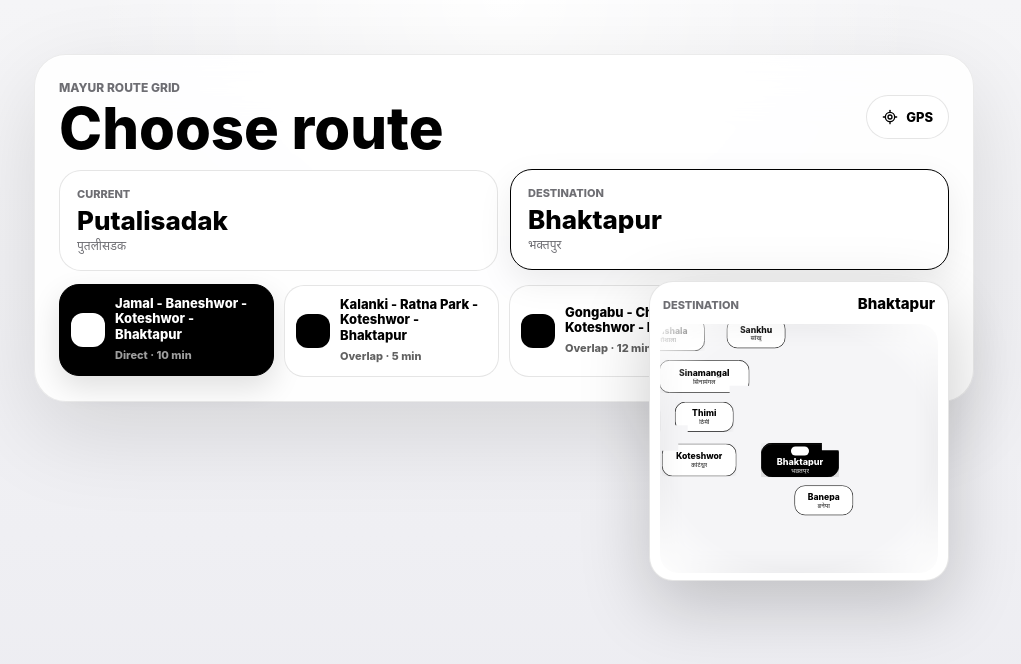
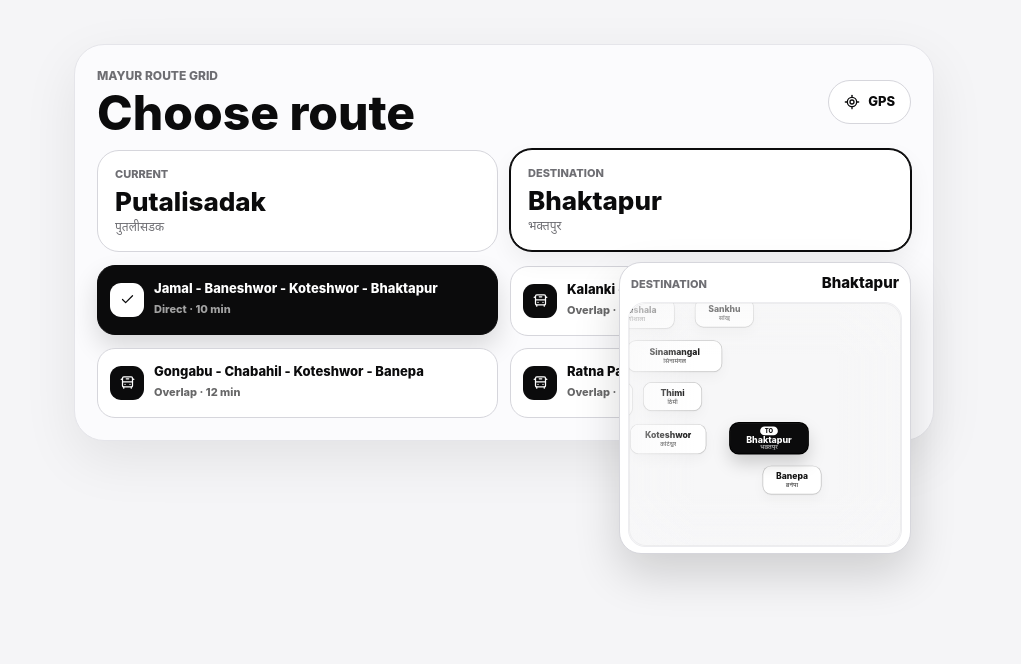
Before and after one commit to lekhakustav/GPS-bus-tracking-system, a Next.js app: page /button in a window 1280 px wide. Both pictures are taken after a click on the button "GPS". Shown: the top 664 px of the page, without its empty margins (136-1157 px from the left). Built offline with nearby package versions, Linux system fonts and the light colour scheme.

Commit message:
Simplify route selector word cloud

```diff
--- a/src/app/button/route-selector-prototype.tsx
+++ b/src/app/button/route-selector-prototype.tsx
@@ -2,11 +2,10 @@
 
 import { AnimatePresence, motion } from "framer-motion";
 import { BusFront, Check, LocateFixed } from "lucide-react";
-import { type CSSProperties, useMemo, useState } from "react";
+import { type CSSProperties, useEffect, useMemo, useRef, useState } from "react";
 import styles from "./route-selector.module.css";
 
 type SelectorMode = "from" | "to";
-type TileShape = "rect" | "stepNE" | "stepNW" | "stepSE" | "stepSW" | "notch";
 type TileSize = "compact" | "standard" | "wide" | "hub";
 
 type Place = {
@@ -83,17 +82,24 @@ const routes: BusRoute[] = [
 ];
 
 const tileSizes: Record<TileSize, { width: number; height: number }> = {
-  compact: { width: 82, height: 42 },
-  standard: { width: 104, height: 46 },
-  wide: { width: 126, height: 46 },
-  hub: { width: 138, height: 54 },
+  compact: { width: 82, height: 40 },
+  standard: { width: 106, height: 42 },
+  wide: { width: 132, height: 44 },
+  hub: { width: 144, height: 48 },
 };
 
 const mapScale = 0.72;
+const edgeBand = 0.34;
+const scrollBounds = {
+  minX: -265,
+  maxX: 24,
+  minY: -110,
+  maxY: 24,
+};
 
 const placeById = new Map(places.map((place) => [place.id, place]));
 
-function tileMetrics(place: Place, index: number) {
+function tileMetrics(place: Place) {
   const letters = place.name.replace(/\s/g, "").length;
   const neighborCount = place.neighbors.length;
   let size: TileSize = "compact";
@@ -102,13 +108,7 @@ function tileMetrics(place: Place, index: number) {
   else if (letters >= 10) size = "wide";
   else if (letters >= 7 || neighborCount >= 3) size = "standard";
 
-  let shape: TileShape = "rect";
-  if (neighborCount >= 4) shape = "notch";
-  else if (letters >= 10) shape = "stepSE";
-  else if (neighborCount === 3) shape = index % 2 === 0 ? "stepNE" : "stepNW";
-  else if (neighborCount === 2) shape = index % 2 === 0 ? "rect" : "stepSW";
-
-  return { ...tileSizes[size], size, shape };
+  return { ...tileSizes[size], size };
 }
 
 function routeScore(route: BusRoute, fromId: string, toId: string) {
@@ -133,9 +133,26 @@ function selectorTitle(mode: SelectorMode) {
   return mode === "from" ? "Current" : "Destination";
 }
 
+function clamp(value: number, min: number, max: number) {
+  return Math.min(max, Math.max(min, value));
+}
+
+function edgeIntent(value: number) {
+  if (value < edgeBand) {
+    const distance = clamp((edgeBand - value) / edgeBand, 0, 1);
+    return -(distance * distance * (3 - 2 * distance));
+  }
+
+  if (value > 1 - edgeBand) {
+    const distance = clamp((value - (1 - edgeBand)) / edgeBand, 0, 1);
+    return distance * distance * (3 - 2 * distance);
+  }
+
+  return 0;
+}
+
 function mapOffsetFor(place: Place) {
-  const index = places.findIndex((item) => item.id === place.id);
-  const metrics = tileMetrics(place, Math.max(index, 0));
+  const metrics = tileMetrics(place);
   const x = 140 - (place.x + metrics.width / 2) * mapScale;
   const y = 136 - (place.y + metrics.height / 2) * mapScale;
 
@@ -151,11 +168,15 @@ export function RouteSelectorPrototype() {
   const [toId, setToId] = useState("bhaktapur");
   const [selectedRoutes, setSelectedRoutes] = useState<string[]>(["jamal-bhaktapur"]);
   const [pan, setPan] = useState({ x: 0, y: 0 });
+  const [drift, setDrift] = useState({ x: 0, y: 0 });
+  const edgeRef = useRef({ x: 0, y: 0 });
+  const frameRef = useRef<number | null>(null);
+  const lastFrameRef = useRef<number | null>(null);
 
   const from = placeById.get(fromId) ?? places[0];
   const to = placeById.get(toId) ?? places[1];
   const activePlace = openMode === "from" ? from : to;
-  const mapOffset = mapOffsetFor(activePlace);
+  const mapOffset = useMemo(() => mapOffsetFor(activePlace), [activePlace]);
 
   const rankedRoutes = useMemo(
     () =>
@@ -165,9 +186,46 @@ export function RouteSelectorPrototype() {
     [fromId, toId],
   );
 
+  useEffect(() => {
+    if (!openMode) return undefined;
+
+    const tick = (time: number) => {
+      const previous = lastFrameRef.current ?? time;
+      const delta = Math.min(34, time - previous) / 16.67;
+      lastFrameRef.current = time;
+      const edge = edgeRef.current;
+
+      if (edge.x || edge.y) {
+        setDrift((current) => ({
+          x: clamp(current.x - edge.x * 7.7 * delta, scrollBounds.minX - mapOffset.x, scrollBounds.maxX - mapOffset.x),
+          y: clamp(current.y - edge.y * 6.2 * delta, scrollBounds.minY - mapOffset.y, scrollBounds.maxY - mapOffset.y),
+        }));
+      }
+
+      frameRef.current = window.requestAnimationFrame(tick);
+    };
+
+    frameRef.current = window.requestAnimationFrame(tick);
+
+    return () => {
+      if (frameRef.current !== null) {
+        window.cancelAnimationFrame(frameRef.current);
+      }
+      frameRef.current = null;
+      lastFrameRef.current = null;
+    };
+  }, [mapOffset.x, mapOffset.y, openMode]);
+
+  function resetMapMotion() {
+    edgeRef.current = { x: 0, y: 0 };
+    setPan({ x: 0, y: 0 });
+    setDrift({ x: 0, y: 0 });
+  }
+
   function selectPlace(placeId: string) {
     if (!openMode) return;
 
+    resetMapMotion();
     const nextFrom = openMode === "from" ? placeId : fromId;
     const nextTo = openMode === "to" ? placeId : toId;
 
@@ -200,6 +258,7 @@ export function RouteSelectorPrototype() {
             type="button"
             className={styles.gps}
             onClick={() => {
+              resetMapMotion();
               setFromId("putalisadak");
               setOpenMode("to");
               setSelectedRoutes([bestRouteId("putalisadak", toId)]);
@@ -223,7 +282,10 @@ export function RouteSelectorPrototype() {
                   role="tab"
                   aria-selected={open}
                   aria-expanded={open}
-                  onClick={() => setOpenMode((current) => (current === mode ? null : mode))}
+                  onClick={() => {
+                    resetMapMotion();
+                    setOpenMode((current) => (current === mode ? null : mode));
+                  }}
                 >
                   <span>{selectorTitle(mode)}</span>
                   <strong>{place.name}</strong>
@@ -248,24 +310,29 @@ export function RouteSelectorPrototype() {
                         className={styles.cloudWindow}
                         onPointerMove={(event) => {
                           const rect = event.currentTarget.getBoundingClientRect();
-                          setPan({
-                            x: (event.clientX - rect.left) / rect.width - 0.5,
-                            y: (event.clientY - rect.top) / rect.height - 0.5,
-                          });
+                          const nextPan = {
+                            x: edgeIntent((event.clientX - rect.left) / rect.width),
+                            y: edgeIntent((event.clientY - rect.top) / rect.height),
+                          };
+                          edgeRef.current = nextPan;
+                          setPan(nextPan);
                         }}
-                        onPointerLeave={() => setPan({ x: 0, y: 0 })}
+                        onPointerLeave={() => {
+                          edgeRef.current = { x: 0, y: 0 };
+                          setPan({ x: 0, y: 0 });
+                        }}
                       >
                         <motion.div
                           className={styles.topologyMap}
                           animate={{
-                            x: mapOffset.x + pan.x * -58,
-                            y: mapOffset.y + pan.y * -42,
+                            x: mapOffset.x + drift.x + pan.x * -18,
+                            y: mapOffset.y + drift.y + pan.y * -16,
                             scale: mapScale + Math.hypot(pan.x, pan.y) * 0.025,
                           }}
                           transition={{ type: "spring", stiffness: 88, damping: 18, mass: 0.72 }}
                         >
-                          {places.map((topologyPlace, index) => {
-                            const metrics = tileMetrics(topologyPlace, index);
+                          {places.map((topologyPlace) => {
+                            const metrics = tileMetrics(topologyPlace);
                             const selectedAs =
                               topologyPlace.id === fromId ? "From" : topologyPlace.id === toId ? "To" : "";
                             const style = {
@@ -280,7 +347,7 @@ export function RouteSelectorPrototype() {
                               <button
                                 key={topologyPlace.id}
                                 type="button"
-                                className={`${styles.mapTile} ${styles[metrics.shape]} ${selectedAs ? styles.selectedTile : ""}`}
+                                className={`${styles.mapTile} ${selectedAs ? styles.selectedTile : ""}`}
                                 style={style}
                                 aria-pressed={Boolean(selectedAs)}
                                 aria-label={`${topologyPlace.name}, ${topologyPlace.nepali}. Select as ${selectorTitle(mode)}.`}
--- a/src/app/button/route-selector.module.css
+++ b/src/app/button/route-selector.module.css
@@ -3,26 +3,21 @@
   display: grid;
   place-items: start center;
   overflow: hidden;
-  background:
-    radial-gradient(circle at 50% 0%, #fff 0, transparent 26rem),
-    linear-gradient(180deg, #f5f5f7 0%, #ececf1 100%);
-  color: #000;
-  padding: clamp(18px, 5vw, 54px);
+  background: #f5f5f7;
+  color: #0b0b0c;
+  padding: clamp(18px, 4vw, 44px);
 }
 
 .instrument {
-  width: min(100%, 940px);
+  width: min(100%, 860px);
   position: relative;
   display: grid;
   gap: 14px;
-  border: 1px solid rgba(0, 0, 0, 0.08);
-  border-radius: 32px;
-  background: rgba(255, 255, 255, 0.88);
-  box-shadow:
-    0 30px 90px rgba(0, 0, 0, 0.12),
-    inset 0 1px 0 rgba(255, 255, 255, 0.92);
-  padding: clamp(16px, 2.4vw, 24px);
-  backdrop-filter: blur(28px);
+  border: 1px solid #e5e5ea;
+  border-radius: 30px;
+  background: #fbfbfd;
+  box-shadow: 0 18px 54px rgba(0, 0, 0, 0.08);
+  padding: clamp(16px, 2.2vw, 22px);
 }
 
 .topbar {
@@ -43,11 +38,11 @@
 
 .topbar h1 {
   margin: 0;
-  color: #000;
-  font-size: clamp(32px, 5vw, 58px);
+  color: #0b0b0c;
+  font-size: clamp(32px, 4vw, 48px);
   font-weight: 820;
   letter-spacing: 0;
-  line-height: 0.94;
+  line-height: 0.98;
 }
 
 .gps {
@@ -55,13 +50,24 @@
   height: 44px;
   align-items: center;
   gap: 8px;
-  border: 1px solid rgba(0, 0, 0, 0.1);
+  cursor: pointer;
+  border: 1px solid #d6d6dc;
   border-radius: 999px;
   background: #fff;
-  color: #000;
+  color: #0b0b0c;
   padding: 0 15px;
   font-size: 13px;
   font-weight: 760;
+  transition:
+    border-color 160ms ease,
+    box-shadow 160ms ease,
+    transform 160ms ease;
+}
+
+.gps:hover {
+  transform: translateY(-1px);
+  border-color: #0b0b0c;
+  box-shadow: 0 8px 18px rgba(0, 0, 0, 0.07);
 }
 
 .selectorBar {
@@ -81,13 +87,12 @@
   width: 100%;
   min-width: 0;
   cursor: pointer;
-  border: 1px solid rgba(0, 0, 0, 0.1);
+  border: 1px solid #d6d6dc;
   border-radius: 22px;
   background: #fff;
-  color: #000;
+  color: #0b0b0c;
   padding: 15px 17px;
   text-align: left;
-  box-shadow: inset 0 1px 0 rgba(255, 255, 255, 0.95);
   transition:
     border-color 180ms ease,
     box-shadow 180ms ease,
@@ -98,11 +103,11 @@
 .locationPill:hover,
 .activePill {
   transform: translateY(-1px);
-  border-color: #000;
+  border-color: #0b0b0c;
   background: #fff;
   box-shadow:
-    0 12px 34px rgba(0, 0, 0, 0.08),
-    inset 0 1px 0 rgba(255, 255, 255, 0.95);
+    0 0 0 1px #0b0b0c,
+    0 10px 24px rgba(0, 0, 0, 0.06);
 }
 
 .locationPill span,
@@ -120,7 +125,7 @@
   display: block;
   margin-top: 5px;
   overflow: hidden;
-  color: #000;
+  color: #0b0b0c;
   font-size: clamp(20px, 2.4vw, 26px);
   font-weight: 820;
   line-height: 1.04;
@@ -140,15 +145,13 @@
   left: 0;
   top: calc(100% + 10px);
   z-index: 20;
-  width: min(300px, calc(100vw - 36px));
-  height: min(300px, calc(100vw - 36px));
-  border: 1px solid rgba(0, 0, 0, 0.1);
-  border-radius: 24px;
+  width: min(292px, calc(100vw - 36px));
+  height: min(292px, calc(100vw - 36px));
+  border: 1px solid #d6d6dc;
+  border-radius: 22px;
   background: #fff;
-  box-shadow:
-    0 24px 70px rgba(0, 0, 0, 0.2),
-    inset 0 1px 0 rgba(255, 255, 255, 0.95);
-  padding: 10px;
+  box-shadow: 0 20px 46px rgba(0, 0, 0, 0.16);
+  padding: 8px;
 }
 
 .selectorSlot:nth-child(2) .locationDialog {
@@ -167,7 +170,7 @@
 .dialogHandle strong {
   min-width: 0;
   overflow: hidden;
-  color: #000;
+  color: #0b0b0c;
   font-size: 15px;
   font-weight: 820;
   text-overflow: ellipsis;
@@ -178,19 +181,30 @@
   position: relative;
   overflow: hidden;
   height: calc(100% - 29px);
-  border-radius: 18px;
-  background: #f5f5f7;
-  mask-image: radial-gradient(ellipse at center, #000 68%, rgba(0, 0, 0, 0.35) 88%, transparent 100%);
+  border: 1px solid #ededf0;
+  border-radius: 17px;
+  background: #f7f7f8;
   touch-action: none;
 }
 
+.cloudWindow::before,
 .cloudWindow::after {
   content: "";
   position: absolute;
   inset: 0;
+  z-index: 2;
   pointer-events: none;
   border-radius: inherit;
-  box-shadow: inset 0 0 28px rgba(0, 0, 0, 0.08);
+}
+
+.cloudWindow::before {
+  background:
+    linear-gradient(90deg, rgba(247, 247, 248, 0.58) 0%, rgba(247, 247, 248, 0) 24%, rgba(247, 247, 248, 0) 76%, rgba(247, 247, 248, 0.58) 100%),
+    linear-gradient(180deg, rgba(247, 247, 248, 0.54) 0%, rgba(247, 247, 248, 0) 22%, rgba(247, 247, 248, 0) 78%, rgba(247, 247, 248, 0.54) 100%);
+}
+
+.cloudWindow::after {
+  box-shadow: inset 0 0 0 1px rgba(0, 0, 0, 0.04);
 }
 
 .topologyMap {
@@ -212,17 +226,19 @@
   display: grid;
   place-items: center;
   align-content: center;
-  border: 1.5px solid #000;
-  border-radius: 15px;
+  overflow: hidden;
+  border: 1px solid rgba(0, 0, 0, 0.22);
+  border-radius: 12px;
   background: #fff;
-  color: #000;
+  color: #111;
   padding: 4px;
   text-align: center;
   box-shadow:
-    0 2px 7px rgba(0, 0, 0, 0.08),
-    inset 0 1px 0 rgba(255, 255, 255, 0.92);
+    0 1px 2px rgba(0, 0, 0, 0.04),
+    0 8px 18px rgba(0, 0, 0, 0.035);
   transition:
     background 180ms ease,
+    border-color 180ms ease,
     color 180ms ease,
     box-shadow 180ms ease,
     transform 180ms ease;
@@ -231,12 +247,13 @@
 .mapTile:hover,
 .selectedTile {
   z-index: 2;
-  transform: scale(1.045);
-  background: #000;
+  transform: translateY(-1px) scale(1.025);
+  border-color: #000;
+  background: #0b0b0c;
   color: #fff;
   box-shadow:
-    0 9px 22px rgba(0, 0, 0, 0.22),
-    inset 0 1px 0 rgba(255, 255, 255, 0.14);
+    0 0 0 1px #000,
+    0 12px 24px rgba(0, 0, 0, 0.18);
 }
 
 .mapTile strong {
@@ -267,9 +284,8 @@
 .mapTile span {
   margin-bottom: 2px;
   border-radius: 999px;
-  background: currentColor;
-  color: #fff;
-  mix-blend-mode: difference;
+  background: #fff;
+  color: #0b0b0c;
   padding: 2px 6px;
   font-size: 8px;
   font-weight: 820;
@@ -277,34 +293,10 @@
   text-transform: uppercase;
 }
 
-.stepNE {
-  clip-path: polygon(0 0, 78% 0, 78% 22%, 100% 22%, 100% 100%, 0 100%);
-}
-
-.stepNW {
-  clip-path: polygon(22% 0, 100% 0, 100% 100%, 0 100%, 0 22%, 22% 22%);
-}
-
-.stepSE {
-  clip-path: polygon(0 0, 100% 0, 100% 78%, 78% 78%, 78% 100%, 0 100%);
-}
-
-.stepSW {
-  clip-path: polygon(0 0, 100% 0, 100% 100%, 22% 100%, 22% 78%, 0 78%);
-}
-
-.notch {
-  clip-path: polygon(0 0, 72% 0, 72% 18%, 100% 18%, 100% 100%, 0 100%);
-}
-
-.rect {
-  clip-path: inset(0 round 15px);
-}
-
 .routeRail {
   display: grid;
-  grid-template-columns: repeat(4, minmax(0, 1fr));
-  gap: 10px;
+  grid-template-columns: repeat(2, minmax(0, 1fr));
+  gap: 12px;
 }
 
 .routeChip {
@@ -316,11 +308,11 @@
   gap: 10px;
   cursor: pointer;
   overflow: hidden;
-  border: 1px solid rgba(0, 0, 0, 0.1);
-  border-radius: 20px;
+  border: 1px solid #d6d6dc;
+  border-radius: 18px;
   background: #fff;
-  color: #000;
-  padding: 11px;
+  color: #0b0b0c;
+  padding: 12px;
   text-align: left;
   transition:
     border-color 180ms ease,
@@ -332,10 +324,10 @@
 .routeChip:hover,
 .selectedRoute {
   transform: translateY(-1px);
-  border-color: #000;
-  background: #000;
+  border-color: #0b0b0c;
+  background: #0b0b0c;
   color: #fff;
-  box-shadow: 0 12px 30px rgba(0, 0, 0, 0.12);
+  box-shadow: 0 12px 26px rgba(0, 0, 0, 0.14);
 }
 
 .routeIcon {
@@ -343,10 +335,15 @@
   width: 34px;
   height: 34px;
   place-items: center;
-  border-radius: 12px;
-  background: currentColor;
+  border-radius: 11px;
+  background: #0b0b0c;
   color: #fff;
-  mix-blend-mode: difference;
+}
+
+.routeChip:hover .routeIcon,
+.selectedRoute .routeIcon {
+  background: #fff;
+  color: #0b0b0c;
 }
 
 .routeChip strong {
```
Also changed, not shown: 1 other file (tests, documents, lock files or other folders).
